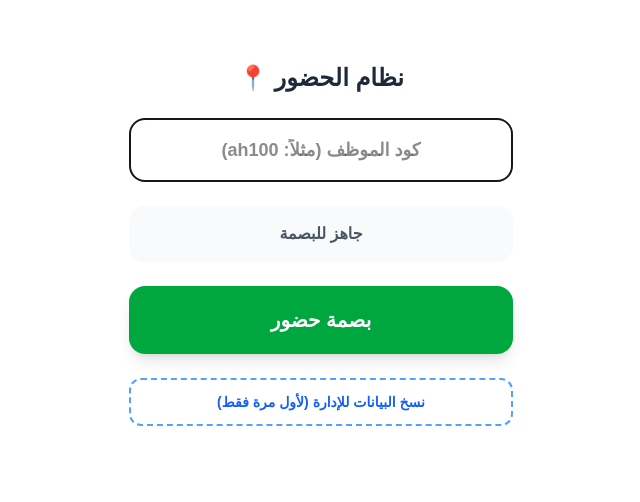
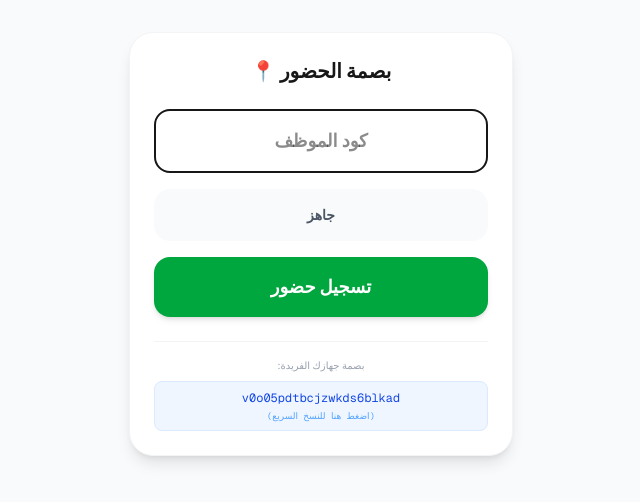
Before and after one commit to amrsaad2226-stack/amrhh, a Next.js app: page / in a window 1280 px wide. Shown: the part 156-658 px from the top of the page, without its empty margins (319-959 px from the left). Built offline with nearby package versions, Linux system fonts and the light colour scheme.

Commit message:
feat: implement instant device ID copy

```diff
--- a/app/page.tsx
+++ b/app/page.tsx
@@ -4,76 +4,84 @@ import { getDeviceId } from "@/lib/device";
 import { checkInAction } from "@/app/actions/attendance";
 
 export default function AttendancePage() {
-  const [status, setStatus] = useState("جاهز للبصمة");
+  const [status, setStatus] = useState("جاهز");
   const [loading, setLoading] = useState(false);
   const [employeeCode, setEmployeeCode] = useState("");
-  const [myId, setMyId] = useState("");
+  const [deviceId, setDeviceId] = useState("");
 
-  // جلب بصمة الجهاز فور تحميل الصفحة ليكون جاهزاً
+  // توليد الكود فوراً عند فتح الصفحة
   useEffect(() => {
-    setMyId(getDeviceId());
+    setDeviceId(getDeviceId());
   }, []);
 
   const handleCheckIn = () => {
-    if (!employeeCode) { alert("أدخل كود الموظف أولاً"); return; }
+    if (!employeeCode) return alert("أدخل الكود");
     setLoading(true);
-    setStatus("جاري تحديد الموقع...");
+    setStatus("جاري تحديد موقعك...");
 
-    navigator.geolocation.getCurrentPosition(async (position) => {
-      const { latitude, longitude } = position.coords;
-      // نرسل الـ ID الجاهز مباشرة للسيرفر
-      const result = await checkInAction(employeeCode, latitude, longitude, myId);
-
-      if (result.error) setStatus(`❌ ${result.error}`);
-      else setStatus(`✅ ${result.success}`);
+    navigator.geolocation.getCurrentPosition(async (pos) => {
+      const res = await checkInAction(employeeCode, pos.coords.latitude, pos.coords.longitude, deviceId);
+      setStatus(res.error ? `❌ ${res.error}` : `✅ ${res.success}`);
       setLoading(false);
-    }, (error) => {
-      setStatus("❌ تأكد من فتح الـ GPS");
+    }, () => {
+      setStatus("❌ افتح الـ GPS");
       setLoading(false);
-    }, { enableHighAccuracy: true, timeout: 5000 }); // تحسين سرعة الاستجابة
+    }, { timeout: 5000 });
   };
 
-  const handleCopyAllInfo = () => {
-    setStatus("جاري استخراج بياناتك...");
-    navigator.geolocation.getCurrentPosition((position) => {
-      const info = `الاحداثيات: ${position.coords.latitude}, ${position.coords.longitude}\nبصمة الجهاز: ${myId}`;
-      navigator.clipboard.writeText(info).then(() => {
-        alert("تم نسخ البيانات بنجاح!\nأرسلها للأدمن لتفعيل حسابك.");
-        setStatus("تم النسخ بنجاح ✅");
-      });
-    }, () => alert("افتح الـ GPS أولاً"));
+  // وظيفة النسخ السريع والبسيط
+  const quickCopy = () => {
+    // تنسيق بسيط جداً للإدارة
+    const textToCopy = `الكود: ${deviceId}`;
+
+    // الطريقة الأسرع للنسخ
+    const textArea = document.createElement("textarea");
+    textArea.value = deviceId; // ننسخ الكود فقط بدون كلمة "الكود"
+    document.body.appendChild(textArea);
+    textArea.select();
+    try {
+      document.execCommand('copy');
+      alert("تم النسخ! أرسله للمدير");
+    } catch (err) {
+      alert("برجاء نسخ الكود يدوياً: " + deviceId);
+    }
+    document.body.removeChild(textArea);
   };
 
   return (
-    <div className="flex flex-col items-center justify-center min-h-screen bg-white p-6 text-right" dir="rtl">
-      <div className="w-full max-w-sm space-y-6">
-        <h1 className="text-2xl font-black text-center text-gray-800">نظام الحضور 📍</h1>
+    <div className="flex flex-col items-center justify-center min-h-screen bg-gray-50 p-6 text-right font-sans" dir="rtl">
+      <div className="w-full max-w-sm bg-white p-6 rounded-3xl shadow-lg border border-gray-100">
+        <h1 className="text-xl font-black text-center mb-6">بصمة الحضور 📍</h1>
 
         <input
           type="text"
-          placeholder="كود الموظف (مثلاً: ah100)"
-          className="w-full p-4 border-2 rounded-2xl text-center text-lg font-bold outline-none focus:border-green-500"
+          placeholder="كود الموظف"
+          className="w-full p-4 border-2 rounded-2xl text-center text-lg font-bold outline-none focus:border-green-500 mb-4"
           onChange={(e) => setEmployeeCode(e.target.value)}
         />
 
-        <div className="p-4 bg-gray-50 rounded-2xl text-center font-bold text-gray-600">
+        <div className="p-4 bg-gray-50 rounded-2xl text-center font-bold text-gray-600 mb-4 text-sm">
           {status}
         </div>
 
         <button
           onClick={handleCheckIn}
           disabled={loading}
-          className="w-full py-5 bg-green-600 text-white rounded-2xl font-black text-xl shadow-lg active:scale-95 transition-all"
+          className="w-full py-4 bg-green-600 text-white rounded-2xl font-black text-lg shadow-md active:scale-95 mb-6"
         >
-          {loading ? "انتظر ثواني..." : "بصمة حضور"}
+          {loading ? "إنتظر..." : "تسجيل حضور"}
         </button>
 
-        <button
-          onClick={handleCopyAllInfo}
-          className="w-full py-3 border-2 border-dashed border-blue-400 text-blue-600 rounded-xl font-bold text-sm"
-        >
-          نسخ البيانات للإدارة (لأول مرة فقط)
-        </button>
+        <div className="pt-4 border-t border-gray-100 text-center">
+          <p className="text-[10px] text-gray-400 mb-2">بصمة جهازك الفريدة:</p>
+          <div
+            onClick={quickCopy}
+            className="bg-blue-50 text-blue-700 p-2 rounded-lg text-xs font-mono cursor-pointer border border-blue-100 active:bg-blue-100 transition-colors"
+          >
+            {deviceId || "جاري التوليد..."}
+            <div className="text-[9px] mt-1 text-blue-400">(اضغط هنا للنسخ السريع)</div>
+          </div>
+        </div>
       </div>
     </div>
   );
```
